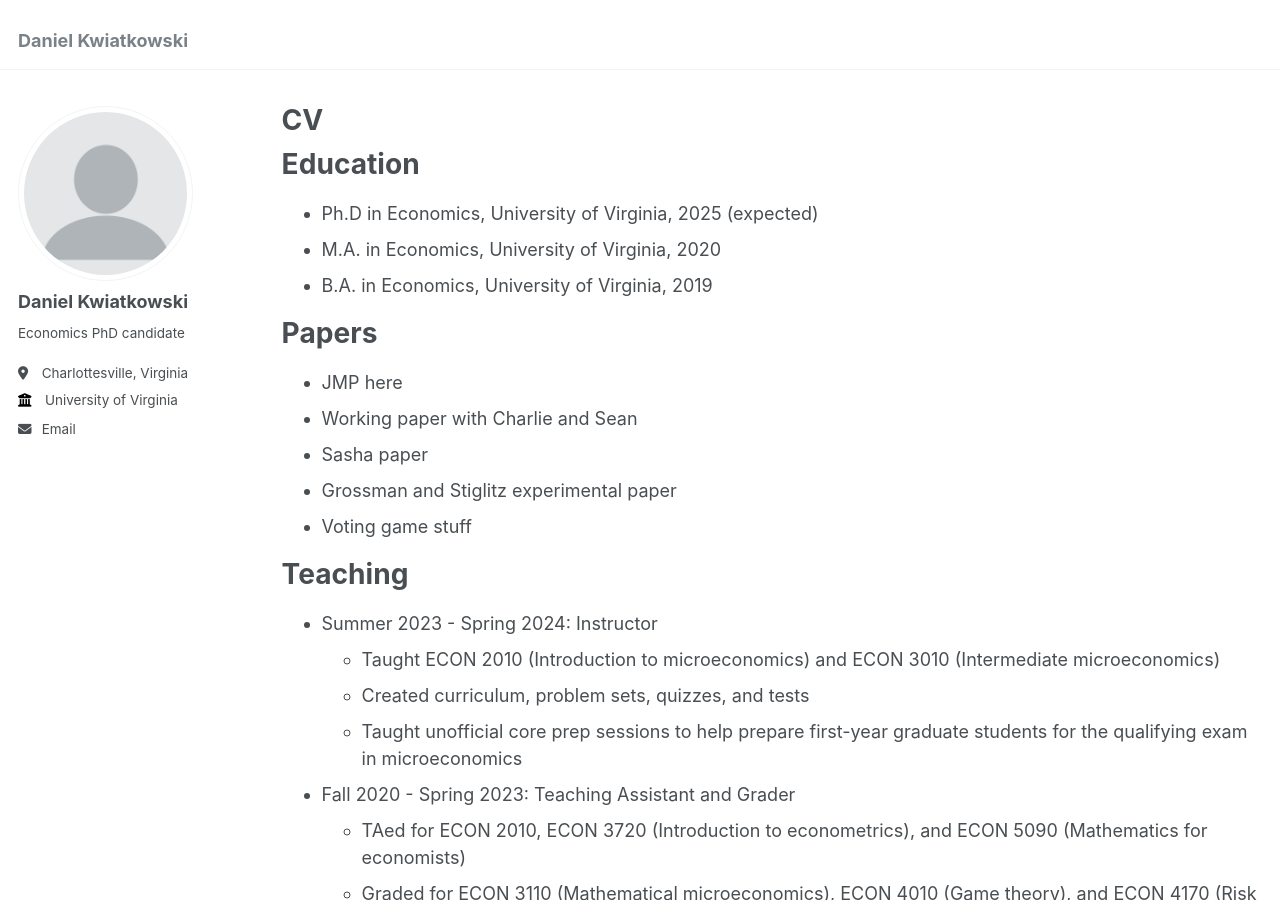
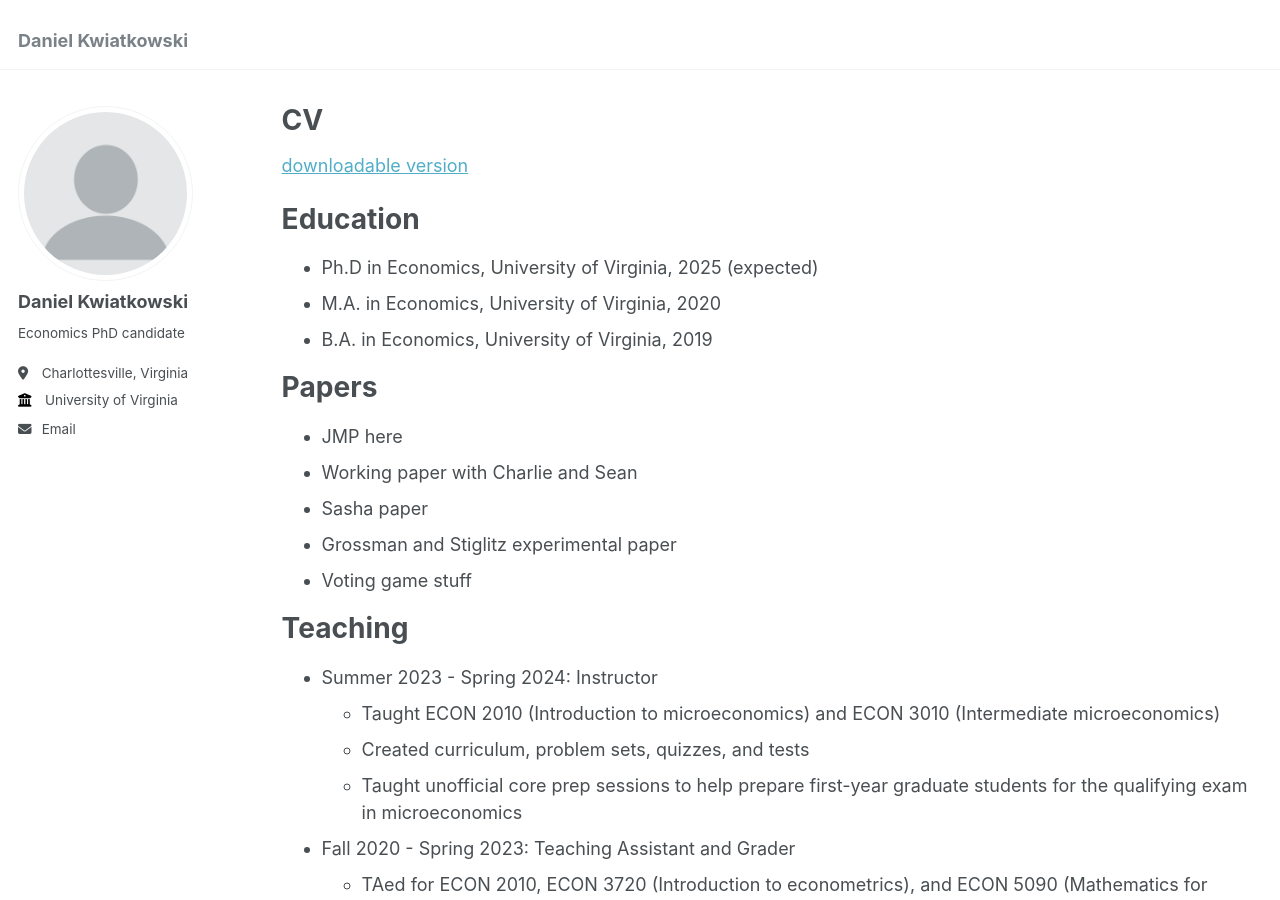
Before and after one commit to dvkwiat/dvkwiat.github.io, a Jekyll site: the page built from _pages/cv.md, in a window 1280 px wide and 900 px high. Built offline with Jekyll 4.4.1, drawn with Linux system fonts in a browser that asks for light colours; part of the change alters nothing that is shown.

Commit message:
Update cv.md

```diff
--- a/_pages/cv.md
+++ b/_pages/cv.md
@@ -9,7 +9,7 @@ redirect_from:
 
 {% include base_path %}
 
-[//]: # [downloadable version]()
+[downloadable version]("http://academicpages.github.io/files/paper1.pdf")
 
 Education
 ======
```
